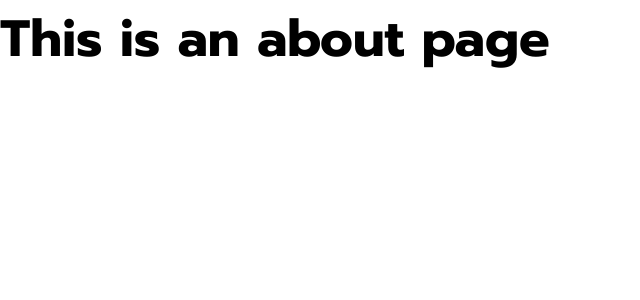
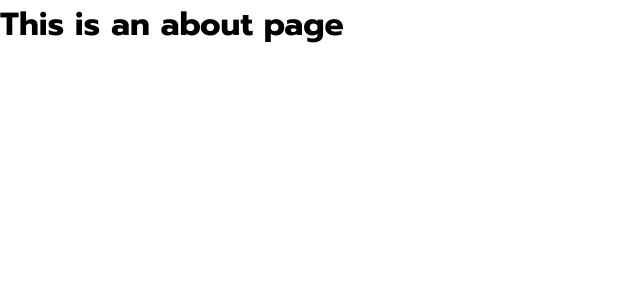
Before and after one commit to dessaphss/NetflixClone, a Vue app: page /#/about in a window 1280 px wide. Shown: the top 300 px of the page, without its empty margins (0-640 px from the left). Built offline with nearby package versions, Linux system fonts and the light colour scheme.

Commit message:
style(theme): update default styles

```diff
--- a/src/styles/_theme.scss
+++ b/src/styles/_theme.scss
@@ -5,18 +5,33 @@ $theme-font-family: "Prompt";
 $colors: (
   primary: var(--primary-color),
   secondary: var(--secondary-color),
+  bg: var(--bg-theme-color),
   lightText: #fff,
+  darkText: #8c8c8c,
 );
 
 $font-sizes: (
   xsmall: 0.2rem,
+  small: 0.813rem,
+  medium: 1rem,
   xlarge: 2rem,
-  medium: 1.6rem,
 );
 
 $font-weights: (
-  normal: 400,
+  regular: 400,
+  medium: 600,
   bold: 500,
+);
+
+$spacings: (
+  xxxsmall: 0.31rem,
+  xxsmall: 1rem,
+  xsmall: 1.6rem,
+  small: 2.4rem,
+  medium: 3.2rem,
+  large: 4rem,
+  xlarge: 4.8rem,
+  xxlarge: 5.6rem,
 );
 
 @function themeFontSize($key) {
@@ -43,3 +58,12 @@ $font-weights: (
   @warn "Unkown '#{$key}' in $font-weights.";
   @return null;
 }
+
+@function themeSpacings($key) {
+  @if map-has-key($spacings, $key) {
+    @return map-get($spacings, $key);
+  }
+
+  @warn "Unkown '#{$key}' in $spacings.";
+  @return null;
+}
--- a/src/styles/main.scss
+++ b/src/styles/main.scss
@@ -1,6 +1,7 @@
 :root {
   --primary-color: #E50914;
   --secondary-color: #E5E5E5;
+  --bg-theme-color: #333;
 }
 
 @import "./theme";
@@ -13,4 +14,9 @@
 body {
   font-family: $theme-font-family;
   font-size: themeFontSize(medium);
+} a {
+  text-decoration: none;
+  color: var(--text-color);
+} button {
+  border: none;
 }
```
